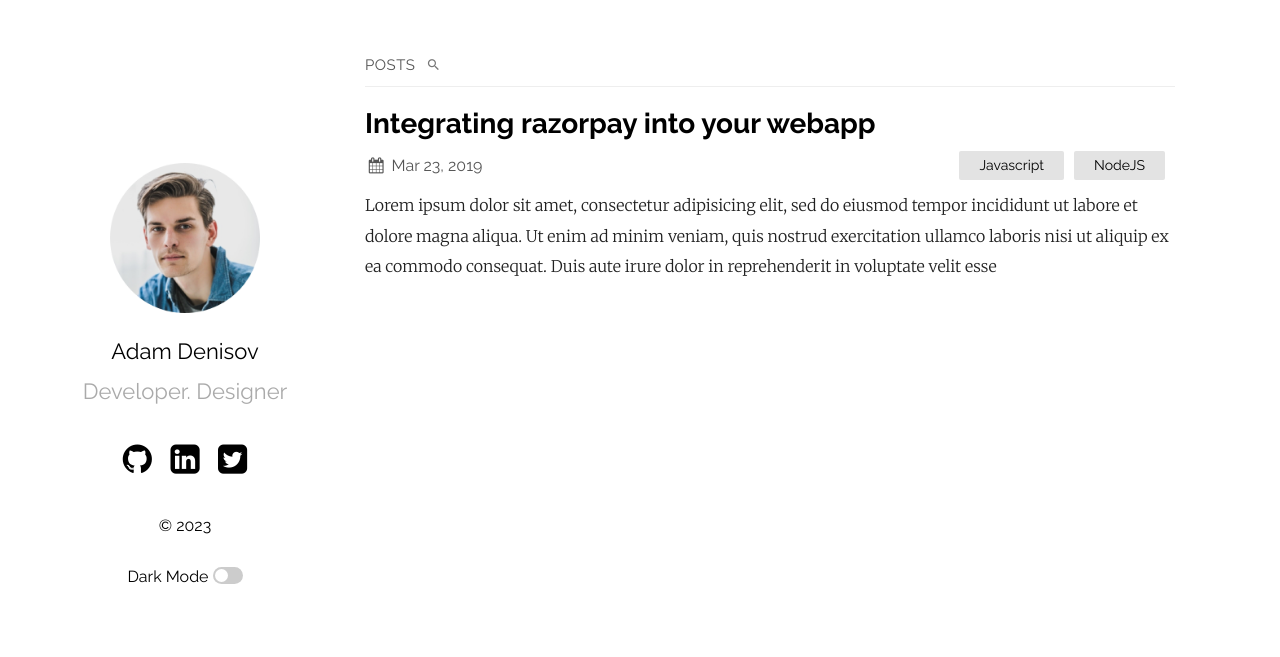
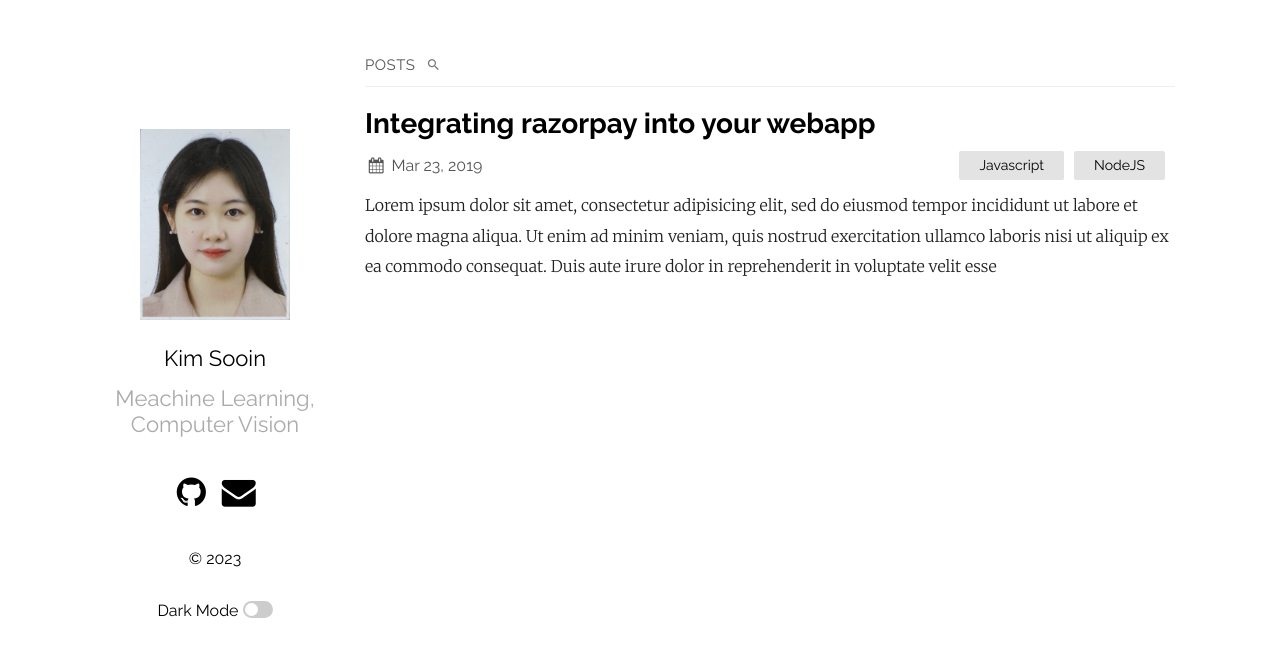
Before and after one commit to cup0927/cup0927.github.io, a Jekyll site: the page built from index.md, in a window 1280 px wide. Shown: the top 657 px of the page. Built offline with Jekyll 4.4.1, drawn with Linux system fonts in a browser that asks for light colours.

Commit message:
layout change

```diff
--- a/_config.yml
+++ b/_config.yml
@@ -1,51 +1,50 @@
-title: Your awesome title
+title: Soo in the computer
 author: GitHub User
-email: your-email@domain.com
+email: kimsuein@gmail.com
 description: > # this means to ignore newlines until "show_exerpts:"
-  Write an awesome description for your new site here. You can edit this
-  line in _config.yml. It will appear in your document head meta (for
-  Google search results) and in your feed.xml site description.
+    Write an awesome description for your new site here. You can edit this
+    line in _config.yml. It will appear in your document head meta (for
+    Google search results) and in your feed.xml site description.
 show_excerpts: true # set to true to show excerpts on the homepage
-
 # Minima date format
 # refer to http://shopify.github.io/liquid/filters/date/ if you want to customize this
 sass:
-  sass_dir: _sass
+    sass_dir: _sass
 plainwhite:
-  name: Adam Denisov
-  tagline: Developer. Designer
-  date_format: "%b %-d, %Y"
-  sitemap: true # set to true to generate sitemap.xml content
-  search: true # set to true to enable searchbar
-  dark_mode: true # set to true to add dark mode toggle
-  portfolio_image: "assets/portfolio.png" # the path from the base directory of the site to the image to display (no / at the start)
-  html_lang: "en" # set the lang attribute of the <html> tag for the pages. See here for a list of codes: https://www.w3schools.com/tags/ref_country_codes.asp
-  condensed_mobile:
-    #- home
-    - page
-    - post
-  # generate social links in footer
-  social_links:
-    twitter: samarsault
-    github:  samarsault
-    linkedIn: in/samarsault
-    #dribbble: jekyll
-    #flickr:   jekyll
-    #instagram: jekyll
-    #pinterest: jekyll
-    #youtube: jekyll
-    #facebook: jekyll
-    #soundcloud: jekyll
-    #telegram: jekyll
-    #gitlab: jekyll
-    #email: jekyll
+    name: Kim Sooin
+    tagline: Meachine Learning, Computer Vision
+    date_format: "%b %-d, %Y"
+    sitemap: true # set to true to generate sitemap.xml content
+    search: true # set to true to enable searchbar
+    dark_mode: true # set to true to add dark mode toggle
+    portfolio_image: "assets/profile.jpg" # the path from the base directory of the site to the image to display (no / at the start)
+    html_lang: "en" # set the lang attribute of the <html> tag for the pages. See here for a list of codes: https://www.w3schools.com/tags/ref_country_codes.asp
+    condensed_mobile:
+        #- home
+        - page
+        - post
+    # generate social links in footer
+    social_links:
+        # twitter: samarsault
+        github: cup0927
+        # linkedIn: in/samarsault
+        #dribbble: jekyll
+        #flickr:   jekyll
+        #instagram: jekyll
+        #pinterest: jekyll
+        #youtube: jekyll
+        #facebook: jekyll
+        #soundcloud: jekyll
+        #telegram: jekyll
+        #gitlab: jekyll
+        email: jekyll
 
-    # Mastodon instances
-    # mastodon:
-    # - username: jekyll
-    #   instance: example.com
-    # - username: jekyll2
-    #   instance: example.com
+        # Mastodon instances
+        # mastodon:
+        # - username: jekyll
+        #   instance: example.com
+        # - username: jekyll2
+        #   instance: example.com
 
 # If you want to link only specific pages in your header, uncomment
 # this and add the path to the pages in order as they should show up
@@ -56,5 +55,5 @@
 theme: plainwhite
 
 plugins:
-  - jekyll-seo-tag
+    - jekyll-seo-tag
 #  - jekyll-feed
```
Also changed, not shown: Gemfile.lock, assets/profile.jpg (added), 1 other file.
